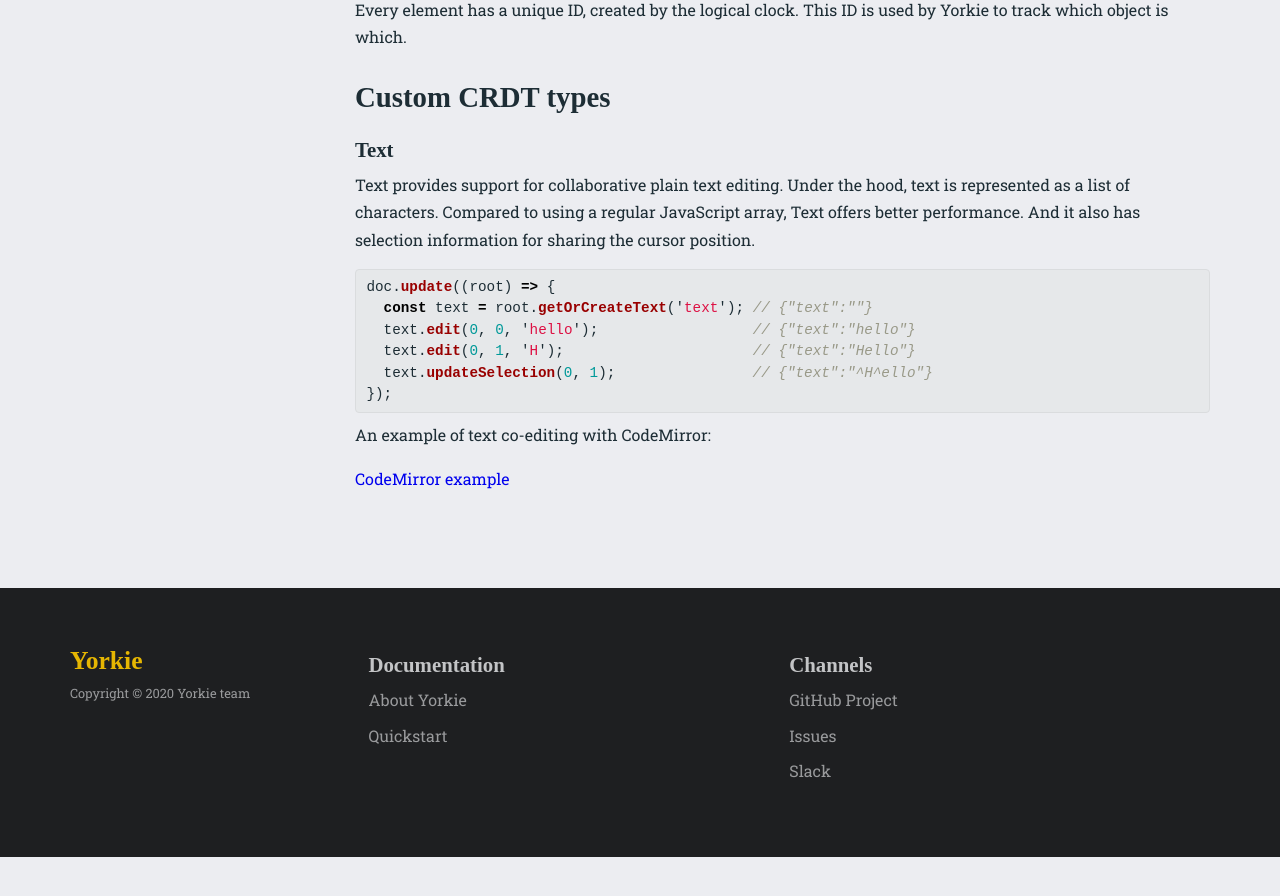
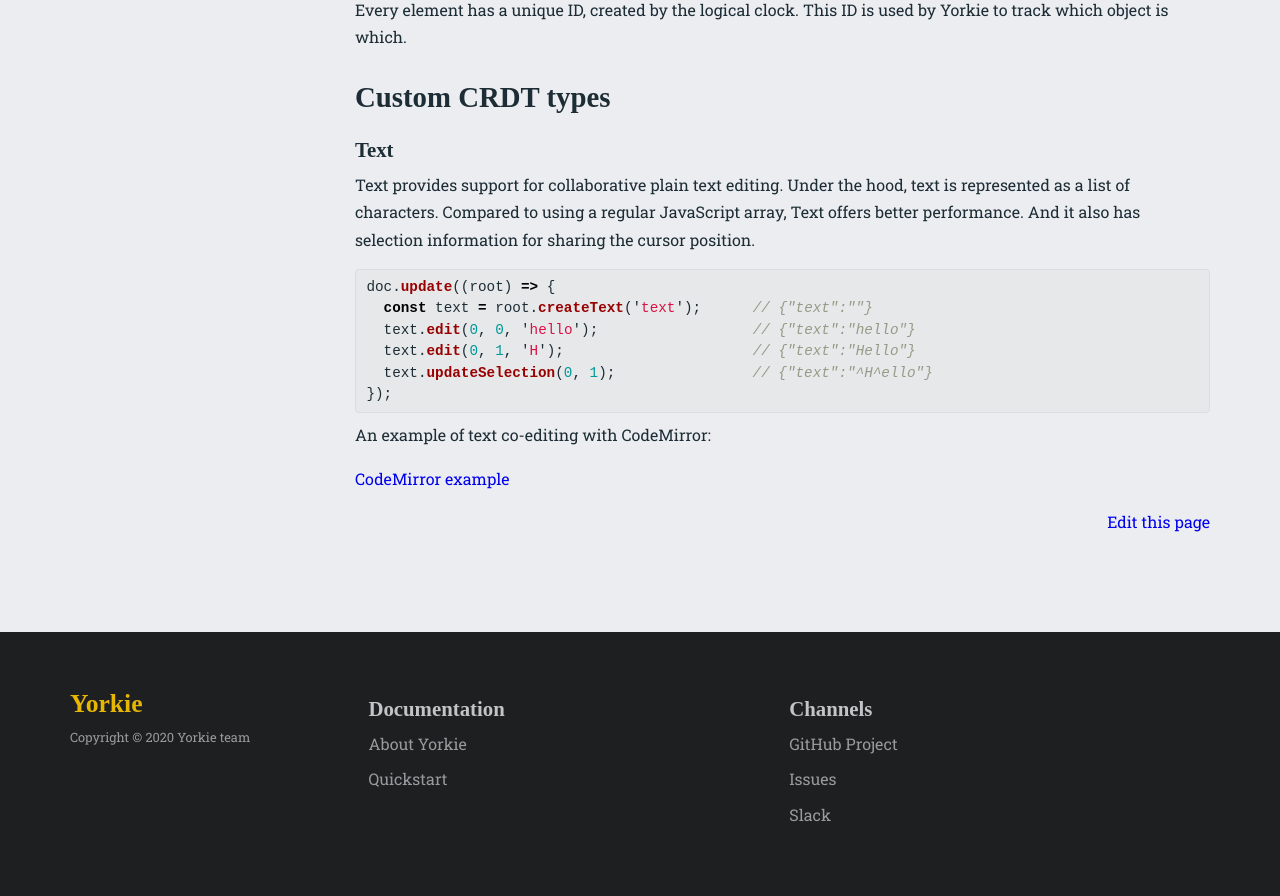
Before and after one commit to hackerwins/homepage-old, a Jekyll site: the page built from docs/master/js-sdk.md, in a window 1280 px wide and 900 px high, scrolled down 1385 px. Shown: the top 896 px of the window. Built offline with Jekyll 4.4.1, drawn with Linux system fonts in a browser that asks for light colours; nearby versions of some CDN libraries; some web fonts are replaced; a script that is not in the unit is left out; our own code applies the rules of GitHub Pages for plain Markdown files; before the commit the page ends 2242 px from its top, so only the background shows below that.

Commit message:
Add 'Edit this page' link

````diff
--- a/_config.yml
+++ b/_config.yml
@@ -42,3 +42,9 @@
 #   - vendor/cache/
 #   - vendor/gems/
 #   - vendor/ruby/
+
+defaults:
+  - scope:
+      path: "docs"
+    values:
+      github: "https://github.com/yorkie-team/yorkie-team.github.io/blob/master/docs/master/"
--- a/_layouts/docs.html
+++ b/_layouts/docs.html
@@ -23,6 +23,9 @@
           </div>
           <div class="docs-content">
             {{ content }}
+            <p style="text-align: right;">
+              <a href="{{ page.github }}{{ page.name }}">Edit this page</a>
+            </p>
           </div>
         </div>
       </div>
--- a/docs/master/js-sdk.md
+++ b/docs/master/js-sdk.md
@@ -70,7 +70,7 @@
 
 ```javascript
 doc.update((root) => {
-  const text = root.getOrCreateText('text'); // {"text":""}
+  const text = root.createText('text');      // {"text":""}
   text.edit(0, 0, 'hello');                  // {"text":"hello"}
   text.edit(0, 1, 'H');                      // {"text":"Hello"}
   text.updateSelection(0, 1);                // {"text":"^H^ello"}
````
